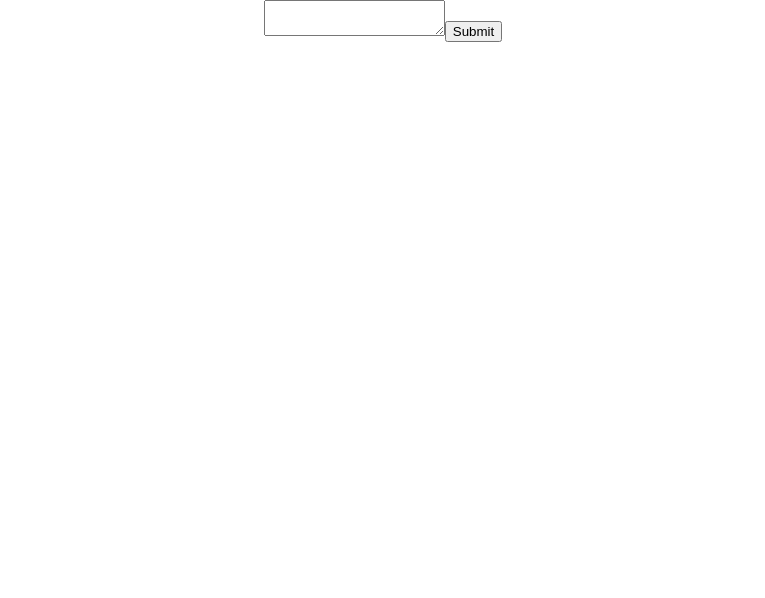
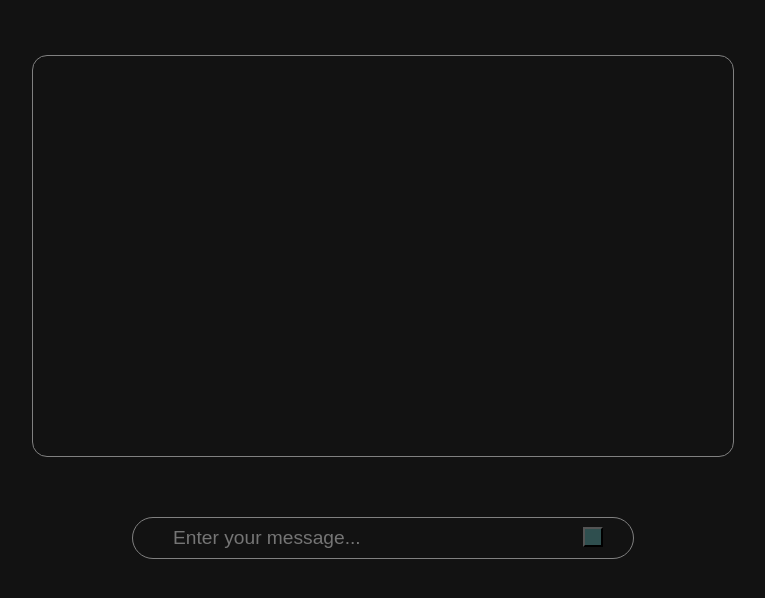
Before and after one commit to Harsh-deepsingh/Iron-Man, a React (Create React App) app: page / in a window 1280 px wide. Shown: the top 598 px of the page, without its empty margins (257-1022 px from the left). Built offline with nearby package versions, Linux system fonts and the light colour scheme.

Commit message:
Added css

```diff
--- a/src/App.css
+++ b/src/App.css
@@ -1,38 +1,53 @@
 .App {
   text-align: center;
+
 }
+.main{
+  display: flex;
+  justify-content: center;
+  align-items: center;
+  padding: 25px 25px 0;
+}
+.chat {
+  height: 400px;
+  width: 700px;
+  background: #121212;
+  margin: 30px;
+  border: grey solid 1px;
+  border-radius: 15px;
+  color: aliceblue;
+  text-align: left;
 
-.App-logo {
-  height: 40vmin;
-  pointer-events: none;
 }
-
-@media (prefers-reduced-motion: no-preference) {
-  .App-logo {
-    animation: App-logo-spin infinite 20s linear;
-  }
+input{
+  width: 400px;
+  background-color: #121212;
+  color: white;
+  height: 20px;
+  border: none;
+  padding: 10px;
+  font-size:larger ;
 }
-
-.App-header {
-  background-color: #282c34;
-  min-height: 100vh;
+input:focus {
+  outline: none;
+  border: none;
+}
+button{
+  background-color:darkslategrey;
+  color: azure;
+  width: 20px;
+  height: 20px;
+  cursor: pointer;
+}
+.type{
+  width: 500px;
+  background-color: #121212;
+  border-radius: 50px;
+  border: grey solid 1px;
+  margin: 30px;
+}
+.center{
   display: flex;
-  flex-direction: column;
+  justify-content: center;
   align-items: center;
-  justify-content: center;
-  font-size: calc(10px + 2vmin);
-  color: white;
 }
-
-.App-link {
-  color: #61dafb;
-}
-
-@keyframes App-logo-spin {
-  from {
-    transform: rotate(0deg);
-  }
-  to {
-    transform: rotate(360deg);
-  }
-}
--- a/src/App.js
+++ b/src/App.js
@@ -19,15 +19,22 @@ function App() {
 
   return (
     <div className="App">
-      <form onSubmit={handleSubmit}>
-        <textarea
+      <div className="main">
+          <div className="chat">{response}</div>
+      </div>
+        <div className='center'>
+        <div className='type'>
+        <form onSubmit={handleSubmit}>
+        <input
+        placeholder="Enter your message..."
         value={message}
-        onChange={(e) => setMessage(e.target.value)}>
-        </textarea>
-        <button type="submit">Submit</button>
-      </form>
-      <div>{response}</div>
-    </div>
+        onChange={(e) => setMessage(e.target.value)} />
+        <button type="submit" >
+        </button>
+        </form>
+        </div>
+        </div>
+      </div>
   );
 }
 
--- a/src/index.css
+++ b/src/index.css
@@ -5,6 +5,7 @@ body {
     sans-serif;
   -webkit-font-smoothing: antialiased;
   -moz-osx-font-smoothing: grayscale;
+  background-color:#121212;
 }
 
 code {
```
Also changed, not shown: src/logo.png (added).
